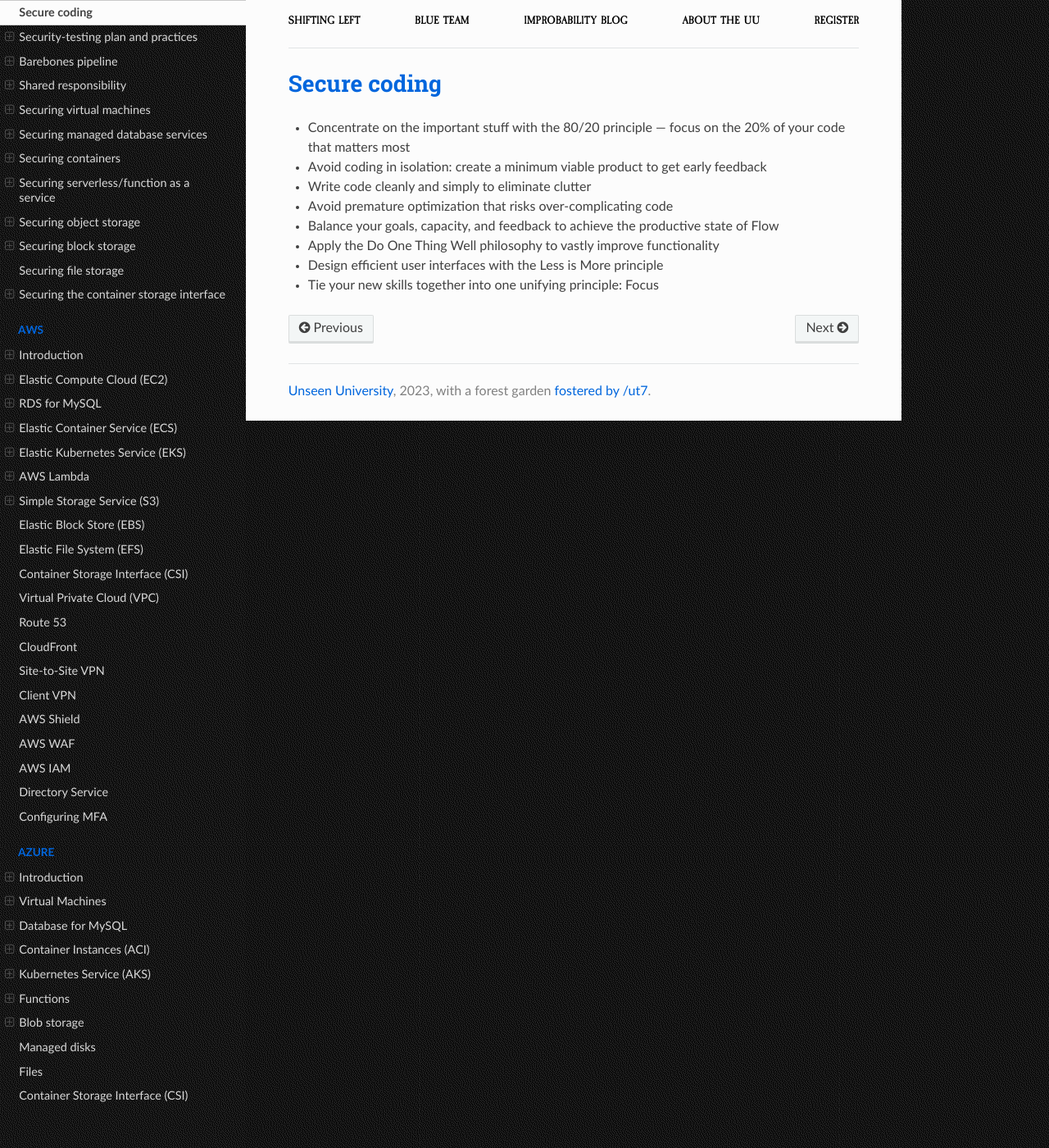
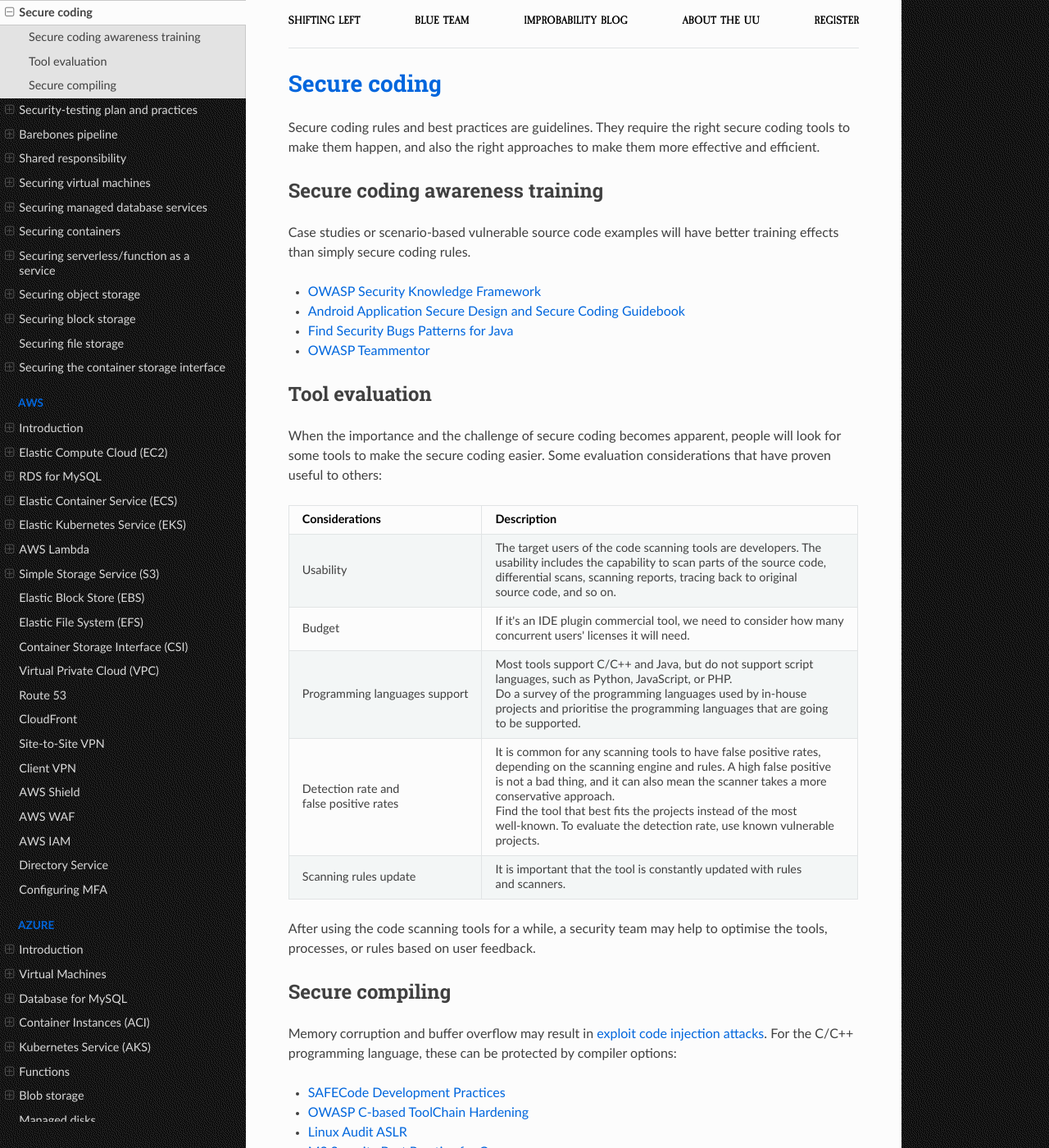
Before and after one commit to tymyrddin/blue-devsecops, a Sphinx documentation site: the page built from source/docs/notes/coding.md, in a window 1280 px wide and 1400 px high. Shown: the whole window at 82% size. Built offline with Sphinx 7.4.7 and the Read the Docs theme 2.0.0, drawn with Linux system fonts in a browser that asks for light colours; some of the changed text lies outside the part shown.

Commit message:
Secure coding

```diff
--- a/source/docs/notes/coding.md
+++ b/source/docs/notes/coding.md
@@ -1,10 +1,41 @@
 # Secure coding
 
-* Concentrate on the important stuff with the 80/20 principle — focus on the 20% of your code that matters most
-* Avoid coding in isolation: create a minimum viable product to get early feedback
-* Write code cleanly and simply to eliminate clutter
-* Avoid premature optimization that risks over-complicating code
-* Balance your goals, capacity, and feedback to achieve the productive state of Flow
-* Apply the Do One Thing Well philosophy to vastly improve functionality
-* Design efficient user interfaces with the Less is More principle
-* Tie your new skills together into one unifying principle: Focus
+Secure coding rules and best practices are guidelines. They require the right secure coding tools to make them happen, and also the right approaches to make them more effective and efficient.
+
+## Secure coding awareness training
+
+Case studies or scenario-based vulnerable source code examples will have better training effects than simply secure coding rules.
+
+* [OWASP Security Knowledge Framework](https://www.securityknowledgeframework.org/)
+* [Android Application Secure Design and Secure Coding Guidebook](http://www.jssec.org/dl/android_securecoding_en.pdf)
+* [Find Security Bugs Patterns for Java](https://find-sec-bugs.github.io/)
+* [OWASP Teammentor](https://owasp.teammentor.net/angular/user/index)
+
+## Tool evaluation
+
+When the importance and the challenge of secure coding becomes apparent, people will look for some tools to make the secure coding easier. Some evaluation considerations that have proven useful to others:
+
+| Considerations                             | Description                                                                                                                                                                                                                                                                                                                                                                                   |
+|--------------------------------------------|-----------------------------------------------------------------------------------------------------------------------------------------------------------------------------------------------------------------------------------------------------------------------------------------------------------------------------------------------------------------------------------------------|
+| Usability                                  | The target users of the code scanning tools are developers. The <br>usability includes the capability to scan parts of the source code, <br>differential scans, scanning reports, tracing back to original <br>source code, and so on.                                                                                                                                                        |
+| Budget                                     | If it's an IDE plugin commercial tool, we need to consider how many <br>concurrent users' licenses it will need.                                                                                                                                                                                                                                                                              |
+| Programming languages support              | Most tools support C/C++ and Java, but do not support script <br>languages, such as Python, JavaScript, or PHP. <br>Do a survey of the programming languages used by in-house<br>projects and prioritise the programming languages that are going<br>to be supported.                                                                                                                         |
+| Detection rate and<br>false positive rates | It is common for any scanning tools to have false positive rates, <br>depending on the scanning engine and rules. A high false positive <br>is not a bad thing, and it can also mean the scanner takes a more <br>conservative approach. <br>Find the tool that best fits the projects instead of the most <br>well-known. To evaluate the detection rate, use known vulnerable <br>projects. |
+| Scanning rules update                      | It is important that the tool is constantly updated with rules <br>and scanners.                                                                                                                                                                                                                                                                                                              |
+
+After using the code scanning tools for a while, a security team may help to optimise the tools, processes, or rules based on user feedback.
+
+## Secure compiling
+
+Memory corruption and buffer overflow may result in [exploit code injection attacks](https://bof.tymyrddin.dev/). For the C/C++ programming language, these can be protected by compiler options:
+
+* [SAFECode Development Practices](https://www.safecode.org/publication/SAFECode_Dev_Practices0211.pdf)
+* [OWASP C-based ToolChain Hardening](https://www.owasp.org/index.php/C-Based_Toolchain_Hardening)
+* [Linux Audit ASLR](https://linux-audit.com/linux-aslr-and-kernelrandomize_va_space-setting/)
+* [MS Security Best Practice for C++](https://msdn.microsoft.com/en-us/library/k3a3hzw7.aspx)
+* [Secure Compiler and linker flags for GCC](https://developers.redhat.com/blog/2018/03/21/compiler-and-linker-flags-gcc/)
+
+To verify whether the application or the environment has been configured with secure options, these can be useful:
+
+* [CheckSec](http://www.trapkit.de/tools/checksec.html)
+* [BinScope](https://www.microsoft.com/en-us/download/details.aspx?id=44995)
```
